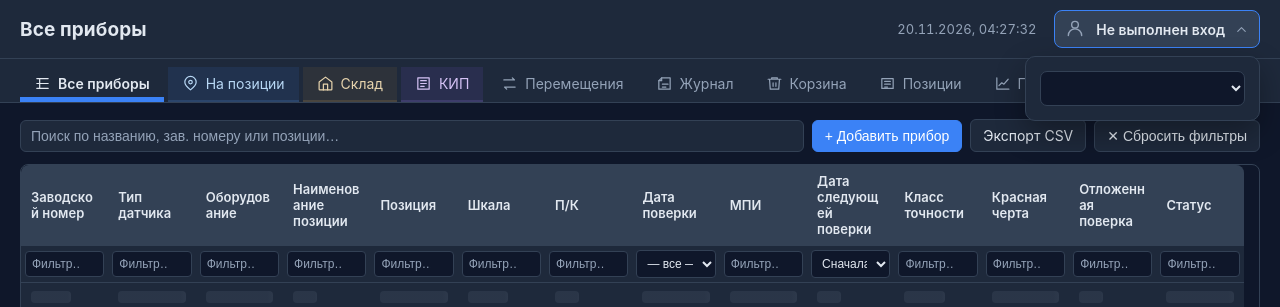
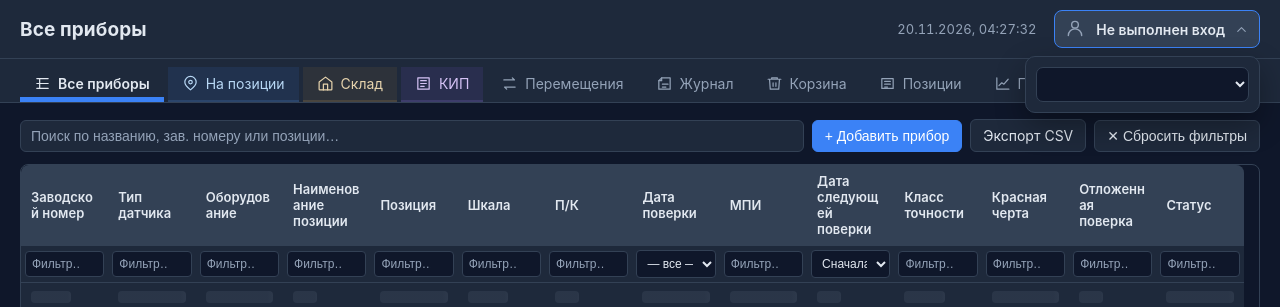
Before and after one commit to SarinViktor8755/kipDB, a web app: page / in a window 1280 px wide, after a click on "Не выполнен вход". Shown: the top 307 px of the page. Run offline with its HTML, style and script files only (its server is not run), Linux system fonts and the light colour scheme; data that the repository does not hold is empty.

Commit message:
Simplify user switcher dropdown styling

```diff
--- a/src/main/resources/public/style.css
+++ b/src/main/resources/public/style.css
@@ -967,11 +967,8 @@ body.read-only #copyDeviceBtn { display: none !important; }
 .user-chevron { width:15px; height:15px; color:var(--text-dim); transition:transform .15s ease; }
 .user-menu[open] .user-chevron { transform:rotate(180deg); }
 .current-user { color:var(--text); font-weight:600; white-space:nowrap; }
-.user-menu-panel { position:absolute; z-index:1000; top:calc(100% + 8px); right:0; min-width:235px; display:flex; flex-direction:column; gap:10px; padding:14px; background:var(--bg-2); border:1px solid var(--border); border-radius:10px; box-shadow:0 12px 30px rgba(0,0,0,.32); }
-.user-menu-panel .user-select-label { color:var(--text-dim); font-size:12px; }
+.user-menu-panel { position:absolute; z-index:1000; top:calc(100% + 8px); right:0; min-width:235px; display:flex; flex-direction:column; padding:10px; background:var(--bg-2); border:1px solid var(--border); border-radius:10px; box-shadow:0 12px 30px rgba(0,0,0,.32); }
 .user-menu-panel select { width:100%; max-width:none; padding:8px 10px; border:1px solid var(--border); border-radius:7px; background:var(--bg); color:var(--text); }
-.user-menu-panel #logoutBtn { align-self:stretch; text-align:left; padding:8px 2px; color:#fca5a5; }
-.user-menu-panel #logoutBtn:hover { color:#fecaca; }
 .tabs .tab { display:inline-flex; align-items:center; gap:7px; }
 .tab-icon { width:17px; height:17px; flex:0 0 17px; fill:none; stroke:currentColor; stroke-width:1.7; stroke-linecap:round; stroke-linejoin:round; }
 .tabs .tab[data-tab="positions"],.tabs .tab[data-tab="warehouse"],.tabs .tab[data-tab="kip"] { color:var(--text-dim); background:transparent; border-color:transparent; }
```
